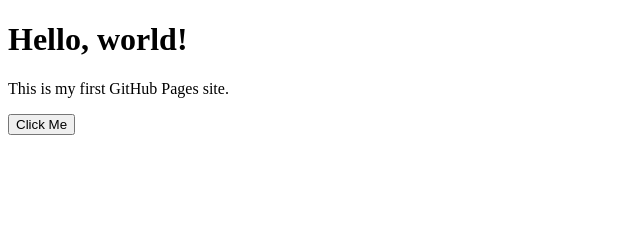
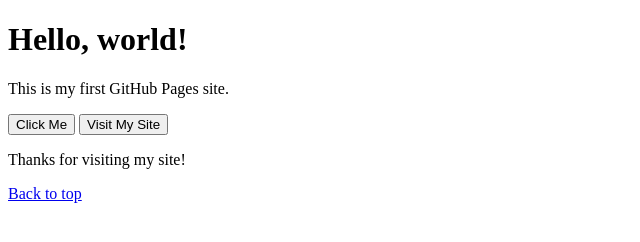
Before and after one commit to kkaiandrei-ship-it/mywebsite-IVY, a plain HTML site: page index.html in a window 1280 px wide. Shown: the whole page, without its empty margins (0-640 px from the left). Drawn offline with Linux system fonts and the light colour scheme.

Commit message:
Update index.html

```diff
--- a/index.html
+++ b/index.html
@@ -20,5 +20,13 @@ height="0" width="0" style="display:none;visibility:hidden"></iframe></noscript>
   <!-- Clickable button -->
     <button onclick="window.location.href='https://www.google.com';"> Click Me
     </button>
+<!-- Clickable button that links to another page -->
+    <a href="https://kkaiandrei-ship-it.github.io/mywebsite-IVY" target="_blank">
+      <button>Visit My Site</button> </a>
+   <!-- Footer section to create scroll -->
+    <footer>
+      <p>Thanks for visiting my site!</p> <p><a href="#top">Back to top</a></p>
+    </footer>
+
   </body>
 </html>
```
